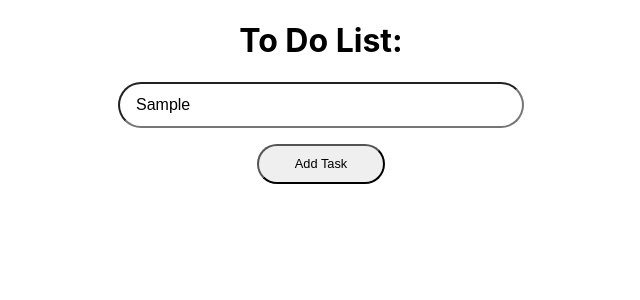
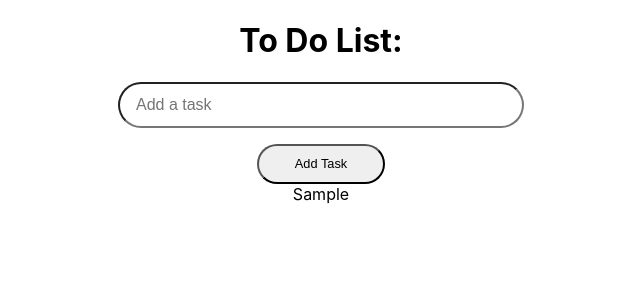
Before and after one commit to AvresCode/typescript-first-app, a React (Create React App) app: page / in a window 1280 px wide. Both pictures are taken after typing "Sample" into the empty fields and a click on the button "Add Task". Shown: the top 300 px of the page, without its empty margins (319-959 px from the left). Built offline with nearby package versions, Linux system fonts and the light colour scheme.

Commit message:
Added todoList component

```diff
--- a/src/App.tsx
+++ b/src/App.tsx
@@ -1,6 +1,7 @@
 import React, { FC, useState, ChangeEvent } from "react";
 import "./App.css";
 import { ITask } from "./interfaces";
+import { TodoList } from "./components/TodoList";
 
 const App: FC = () => {
   const [task, setTask] = useState<string>("");
@@ -8,12 +9,14 @@
 
   const handleChange = (event: ChangeEvent<HTMLInputElement>): void => {
     setTask(event.target.value);
+
     // console.log(task);
   };
 
   const addTask = (): void => {
     const newTask = { taskName: task };
     setTodoList([...todoList, newTask]);
+    setTask("");
     console.log(todoList);
   };
 
@@ -29,6 +32,7 @@
           className="inputContainer"
           type="text"
           placeholder="Add a task"
+          value={task}
           onChange={handleChange}
         />
       </div>
@@ -39,6 +43,12 @@
           Add Task
         </button>
       </div>
+      <div className="todoList">
+        {" "}
+        {todoList.map((task: ITask, key: number) => (
+          <TodoList key={key} task={task} />
+        ))}
+      </div>
     </div>
   );
 };
--- /dev/null
+++ b/src/components/TodoList.tsx
@@ -0,0 +1,10 @@
+import React from "react";
+import { ITask } from "../interfaces";
+
+interface Props {
+  task: ITask;
+}
+
+export const TodoList = ({ task }: Props) => {
+  return <div>{task.taskName}</div>;
+};
```
